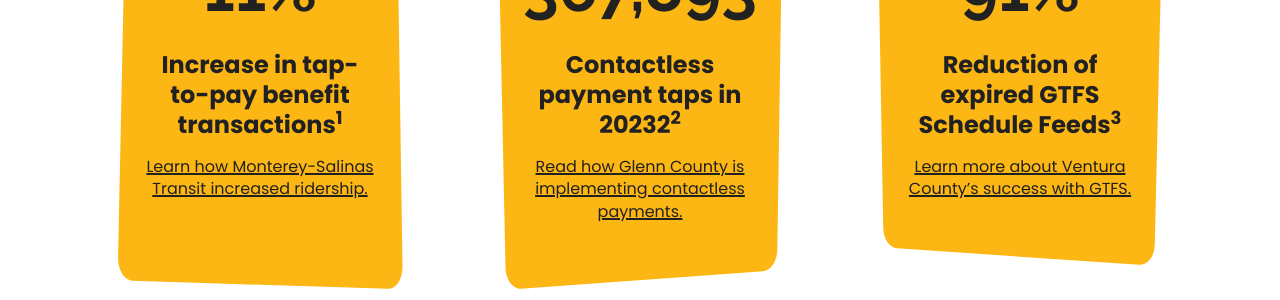
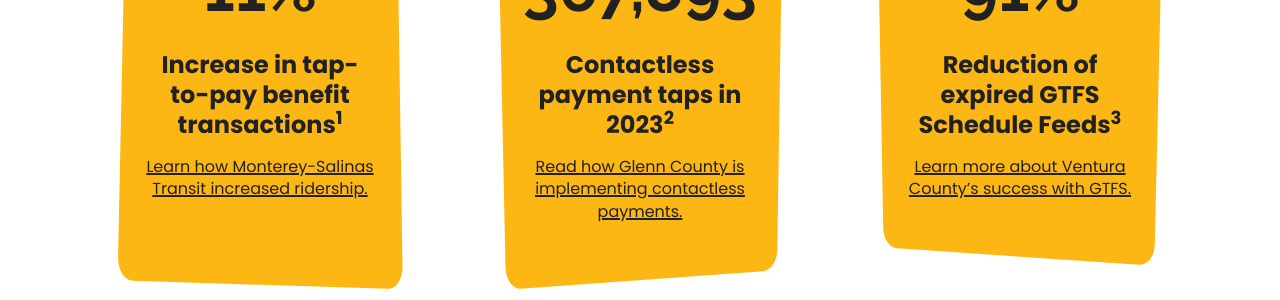
Before and after one commit to cal-itp/calitp.org, a Jekyll site: the page built from src/index.html, in a window 1280 px wide and 900 px high, scrolled down 3607 px. Shown: the part 212-512 px from the top of the window. Built offline with Jekyll 4.4.1, drawn with Linux system fonts in a browser that asks for light colours.

Commit message:
fix(home): typo

```diff
--- a/src/_includes/stats.html
+++ b/src/_includes/stats.html
@@ -34,7 +34,7 @@
       </div>
       <div class="col-11 mb-4 mt-2 mt-lg-0 mb-lg-0 col-lg-3 px-4 offset-lg-1 text-center background-yellow-4 clipped-home-stat-2">
         <p class="fs-stats pt-3 mt-3 mt-lg-5">367,893</p>
-        <p class="fs-4 fw-bold lh-sm px-3">Contactless payment taps in 20232<sup>2</sup></p>
+        <p class="fs-4 fw-bold lh-sm px-3">Contactless payment taps in 2023<sup>2</sup></p>
         <a
           class="pb-3 mb-3 mb-lg-5 fw-normal link-body-emphasis d-inline-block"
           href="/customer-stories#contactless-payments-GCTD"
```
